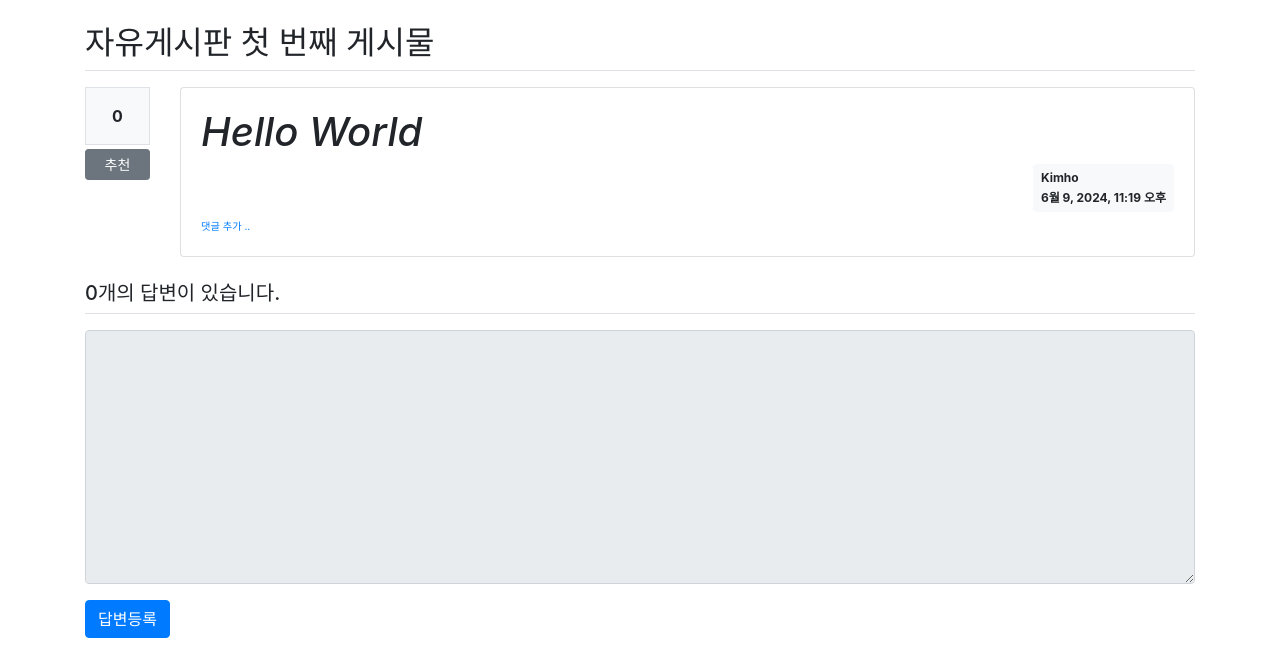
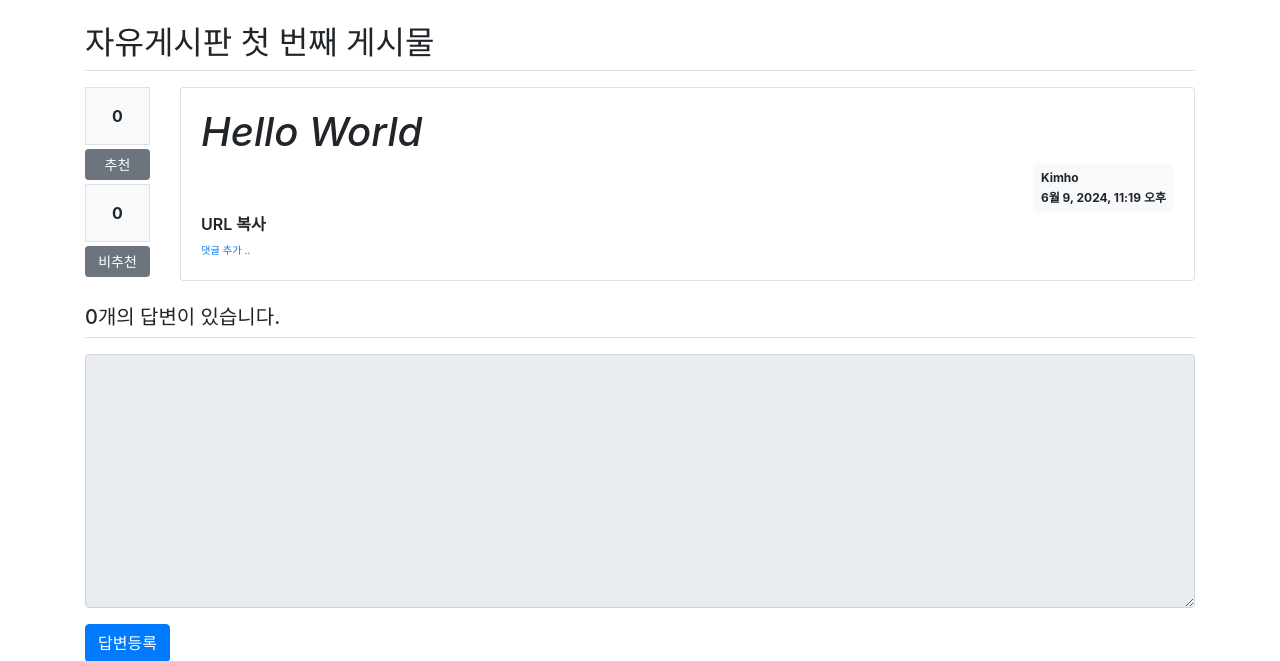
Before and after one commit to kimho0304/djangobook-3-12, a Django app: page /pybo/question/detail/5/ in a window 1280 px wide. Shown: the part 57-718 px from the top of the page. Run offline with Django 3.2, Linux system fonts and the light colour scheme; data comes from the database, SQL or seed files in the repository; both versions use the stored data as it was after the commit; data that the repository does not hold is empty; some libraries are stand-ins or nearby versions.

Commit message:
Add vote2

```diff
--- a/pybo/models.py
+++ b/pybo/models.py
@@ -23,6 +23,7 @@ class Question(models.Model):
     modify_number = models.IntegerField(default=0, null=True)
     visited_number = models.IntegerField(default=0, null=True)
     voter = models.ManyToManyField(User, related_name='voter_question')
+    voter2 = models.ManyToManyField(User, related_name='voter2_question')
     category = models.ForeignKey(Category, on_delete=models.CASCADE, related_name='category_question')
 
     def __str__(self):
--- a/pybo/urls.py
+++ b/pybo/urls.py
@@ -30,5 +30,6 @@ urlpatterns = [
 
     # vote_views.py
     path('vote/question/<int:question_id>/', vote_views.vote_question, name='vote_question'),
+    path('vote2/question/<int:question_id>/', vote_views.vote2_question, name='vote2_question'),
     path('vote/answer/<int:answer_id>/', vote_views.vote_answer, name='vote_answer'),
 ]
--- a/templates/pybo/question_detail.html
+++ b/templates/pybo/question_detail.html
@@ -17,6 +17,10 @@
             <div class="bg-light text-center p-3 border font-weight-bolder mb-1">{{question.voter.count}}</div>
             <a href="#" data-uri="{% url 'pybo:vote_question' question.id  %}"
                class="recommend btn btn-sm btn-secondary btn-block my-1">추천</a>
+
+            <div class="bg-light text-center p-3 border font-weight-bolder mb-1">{{question.voter2.count}}</div>
+            <a href="#" data-uri="{% url 'pybo:vote2_question' question.id  %}"
+               class="recommend btn btn-sm btn-secondary btn-block my-1">비추천</a>
         </div>
         <div class="col-11"> <!-- 질문영역 -->
             <div class="card">
@@ -44,6 +48,7 @@
                            data-uri="{% url 'pybo:question_delete' question.id  %}">삭제</a>
                     </div>
                     {% endif %}
+                    <span id="copyurl" onclick="copy()" style="margin-bottom: 10px; font-weight: 600;">URL 복사</span>
                     <!-- 질문 댓글 Start -->
                     {% if question.comment_set.count > 0 %}
                     <div class="mt-3">
@@ -77,7 +82,7 @@
     <h5 class="border-bottom my-3 py-2">{{question.answer_set.count}}개의 답변이 있습니다.</h5>
     {% for answer in question.answer_set.all %}
     <div class="row my-3">
-        <div class="col-1">  <!-- 추천영역 -->
+        <div class="">  <!-- 추천영역 -->
             <div class="bg-light text-center p-3 border font-weight-bolder mb-1">{{answer.voter.count}}</div>
             <a href="#" data-uri="{% url 'pybo:vote_answer' answer.id  %}"
                 class="recommend btn btn-sm btn-secondary btn-block my-1">추천</a>
@@ -169,5 +174,13 @@ $(document).ready(function(){
         }
     });
 });
+
+function copy(){
+   let url = window.location.href;
+
+   navigator.clipboard.writeText(url).then(res=>{
+	  alert("주소가 복사되었습니다.");
+	})
+}
 </script>
 {% endblock %}
```
Also changed, not shown: pybo/views/vote_views.py (+9 -0 lines), db.sqlite3.
